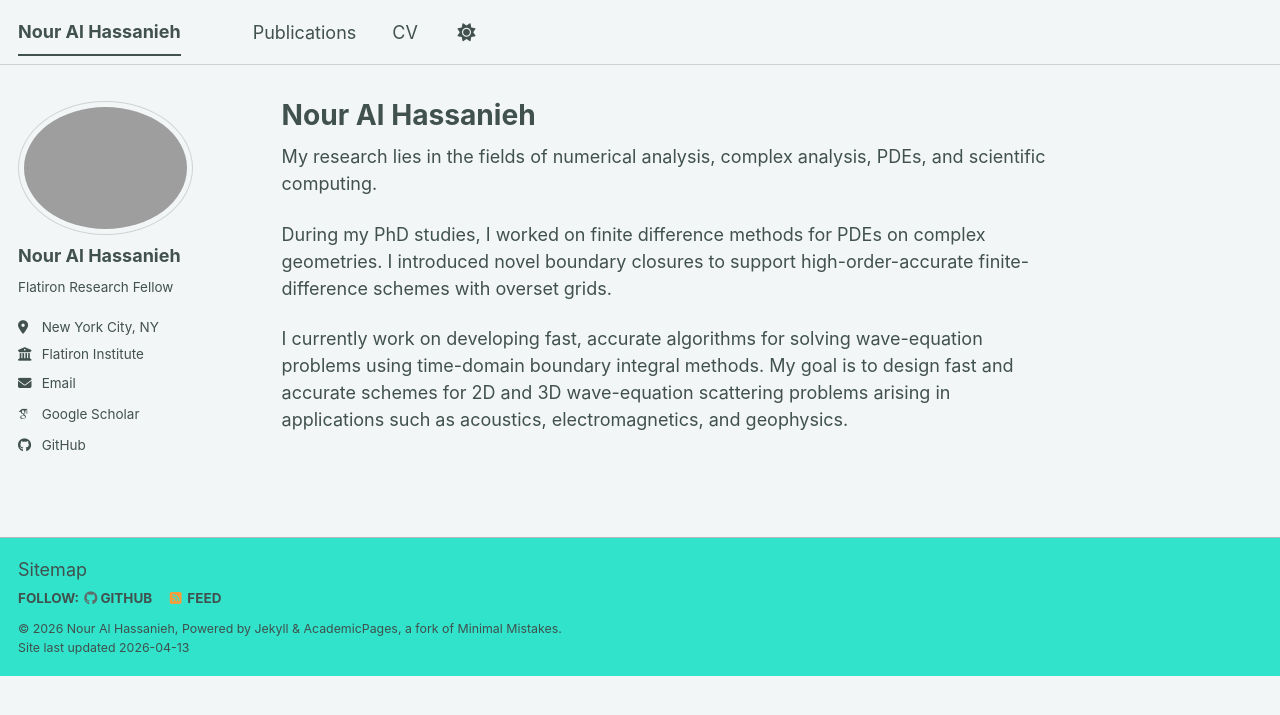
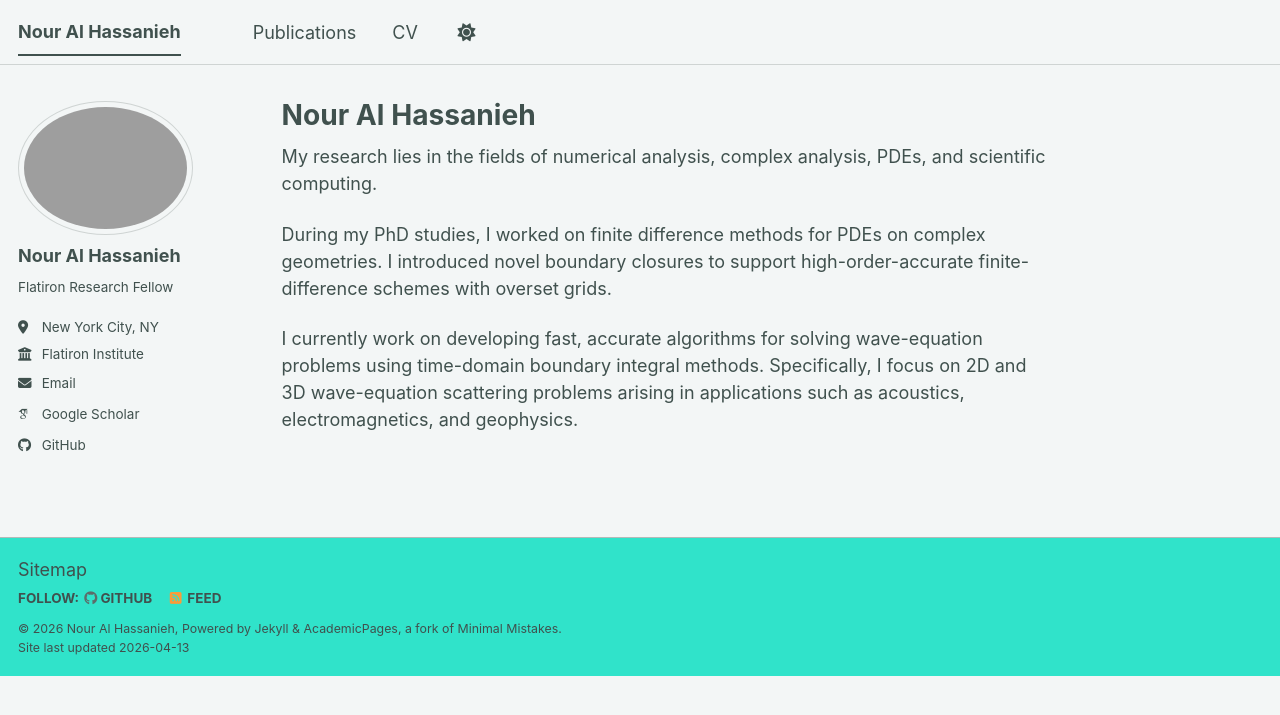
Before and after one commit to nalhassanieh/nalhassanieh.github.io, a Jekyll site: the page built from _pages/about.md, in a window 1280 px wide. Shown: the top 715 px of the page. Built offline with Jekyll 4.4.1, drawn with Linux system fonts in a browser that asks for light colours; some web fonts are replaced; a script bundle is joined from its source files by our own code; library files that are not in the unit come from our copies.

Commit message:
Update about.md

```diff
--- a/_pages/about.md
+++ b/_pages/about.md
@@ -10,4 +10,4 @@ My research lies in the fields of numerical analysis, complex analysis, PDEs, an
 
 During my PhD studies, I worked on finite difference methods for PDEs on complex geometries. I introduced novel boundary closures to support high-order-accurate finite-difference schemes with overset grids.
 
-I currently work on developing fast, accurate algorithms for solving wave-equation problems using time-domain boundary integral methods. My goal is to design fast and accurate schemes for 2D and 3D wave-equation scattering problems arising in applications such as acoustics, electromagnetics, and geophysics.
+I currently work on developing fast, accurate algorithms for solving wave-equation problems using time-domain boundary integral methods. Specifically, I focus on 2D and 3D wave-equation scattering problems arising in applications such as acoustics, electromagnetics, and geophysics.
```
